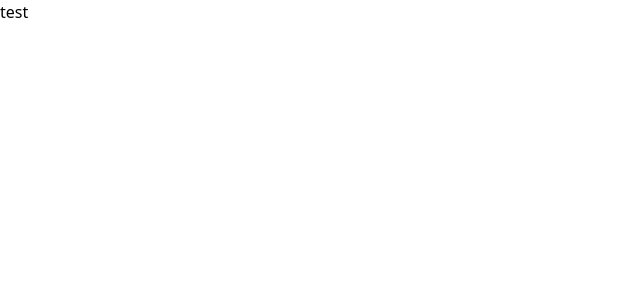
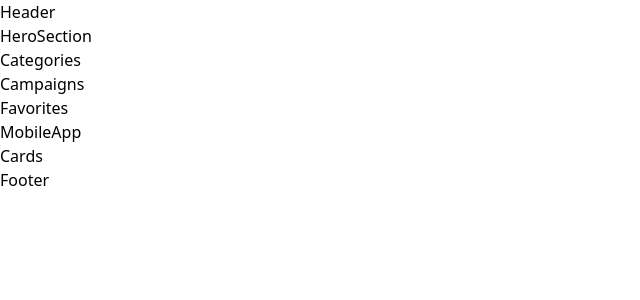
Before and after one commit to emrecan-balgun/getir-clone, a React (Create React App) app: page / in a window 1280 px wide. Shown: the top 300 px of the page, without its empty margins (0-640 px from the left). Built offline with nearby package versions, Linux system fonts and the light colour scheme.

Commit message:
add components to app.js

```diff
--- a/src/App.js
+++ b/src/App.js
@@ -1,8 +1,24 @@
+import Header from 'components/Header';
+import HeroSection from 'components/Hero Section';
+import Categories from 'components/Categories';
+import Campaigns from 'components/Campaigns';
+import Favorites from 'components/Favorites';
+import MobileApp from 'components/Mobile App';
+import Cards from 'components/Cards';
+import Footer from 'components/Footer';
+
 function App() {
   return (
-    <div className="App">
-      test
-    </div>
+    <>
+      <Header />
+      <HeroSection />
+      <Categories />
+      <Campaigns />
+      <Favorites />
+      <MobileApp />
+      <Cards />
+      <Footer />
+    </>
   );
 }
 
```
